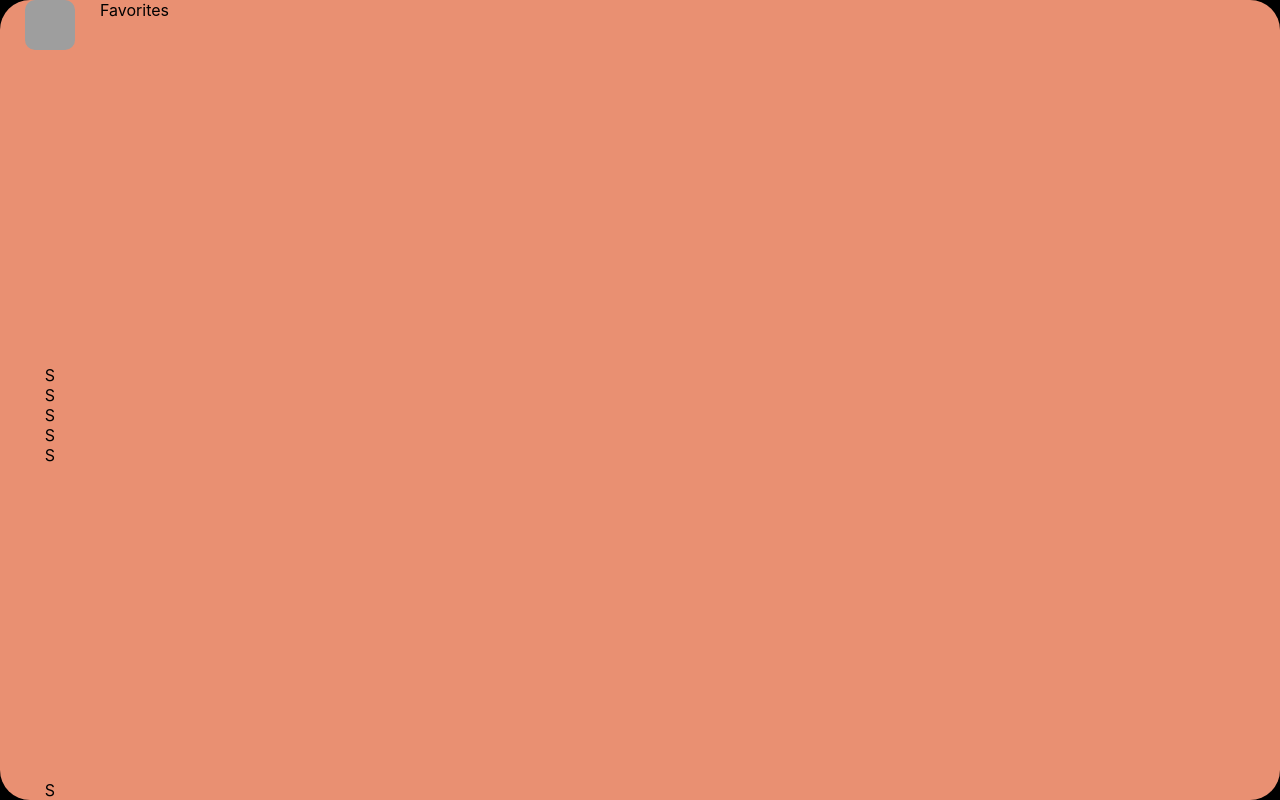
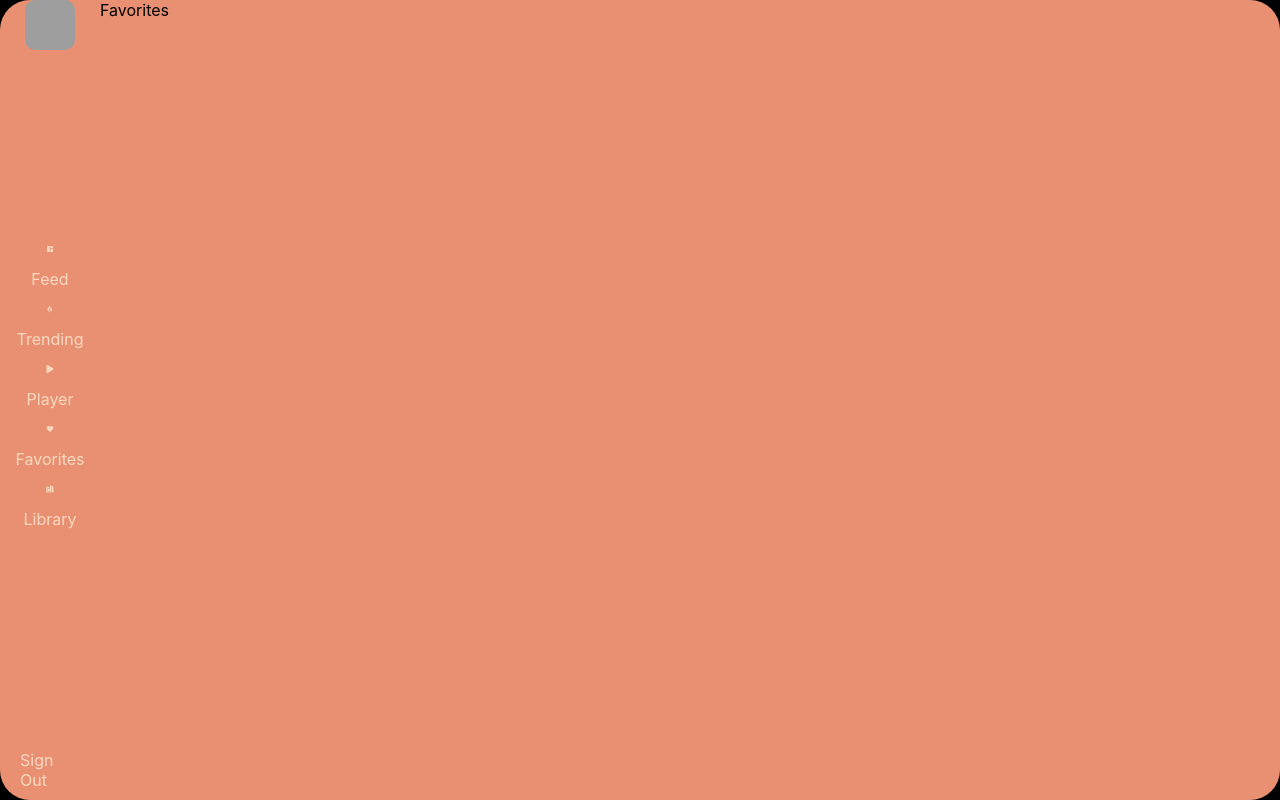
Before and after one commit to Teewai57/React-Music-Player, a React (Create React App) app: page /favorites in a window 1280 px wide. Built offline with nearby package versions, Linux system fonts and the light colour scheme; grey boxes are pictures that could not be loaded.

Commit message:
chore:styling sidebar

```diff
--- a/src/components/sidebar/SidebarButton.css
+++ b/src/components/sidebar/SidebarButton.css
@@ -0,0 +1,14 @@
+a{
+    text-decoration: none !important;
+}
+
+.btn-body{
+    height: 60px;
+    width: 60px;
+    border-radius: 20px;
+    color: #F8D9C0;
+    display: flex;
+    align-items: center;
+    justify-content: center;
+    flex-direction: column;
+}
--- a/src/components/sidebar/SidebarButton.jsx
+++ b/src/components/sidebar/SidebarButton.jsx
@@ -1,9 +1,15 @@
 import React from 'react'
+import { Link } from 'react-router-dom'
 import "./SidebarButton.css"
 
-function SidebarButton() {
+function SidebarButton(props) {
   return (
-    <div>S</div>
+    <Link to={props.to}>
+        <div className='btn-body'>
+            {props.icon}
+            <p className='btn-title'>{props.title}</p>
+        </div>
+    </Link>
   )
 }
 
```
